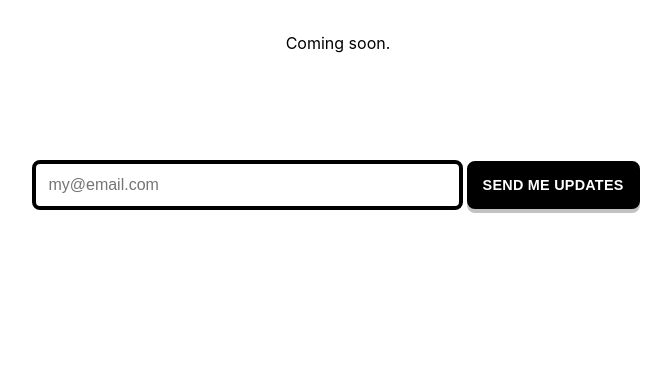
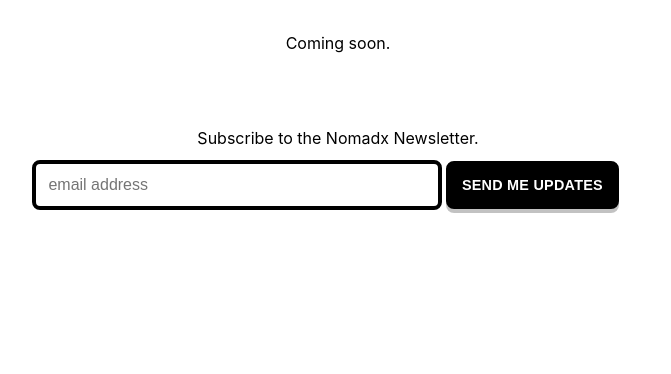
Before and after one commit to nomadx-team/nomadx-site, a website built with Parcel: page src/index.html in a window 1280 px wide. Shown: the part 415-789 px from the top of the page, without its empty margins (302-973 px from the left). Built offline with nearby package versions, Linux system fonts and the light colour scheme.

Commit message:
add mailchimp list

```diff
--- a/88268940ca4052ca5d427682a22b4fe5.js
+++ b/88268940ca4052ca5d427682a22b4fe5.js
@@ -1,3 +1,3 @@
-require=function(r,e,n){function t(n,o){function i(r){return t(i.resolve(r))}function f(e){return r[n][1][e]||e}if(!e[n]){if(!r[n]){var c="function"==typeof require&&require;if(!o&&c)return c(n,!0);if(u)return u(n,!0);var l=new Error("Cannot find module '"+n+"'");throw l.code="MODULE_NOT_FOUND",l}i.resolve=f;var a=e[n]=new t.Module;r[n][0].call(a.exports,i,a,a.exports)}return e[n].exports}function o(){this.bundle=t,this.exports={}}var u="function"==typeof require&&require;t.Module=o,t.modules=r,t.cache=e,t.parent=u;for(var i=0;i<n.length;i++)t(n[i]);return t}({3:[function(require,module,exports) {
+require=function(r,e,n){function t(n,o){function i(r){return t(i.resolve(r))}function f(e){return r[n][1][e]||e}if(!e[n]){if(!r[n]){var c="function"==typeof require&&require;if(!o&&c)return c(n,!0);if(u)return u(n,!0);var l=new Error("Cannot find module '"+n+"'");throw l.code="MODULE_NOT_FOUND",l}i.resolve=f;var a=e[n]=new t.Module;r[n][0].call(a.exports,i,a,a.exports)}return e[n].exports}function o(){this.bundle=t,this.exports={}}var u="function"==typeof require&&require;t.Module=o,t.modules=r,t.cache=e,t.parent=u;for(var i=0;i<n.length;i++)t(n[i]);return t}({10:[function(require,module,exports) {
 var e=document.querySelectorAll("img");e.forEach(function(e){e.addEventListener("error",function(n){e.classList.add("unloaded")})});
-},{}]},{},[3])
+},{}]},{},[10])
--- a/src/index.html
+++ b/src/index.html
@@ -5,7 +5,17 @@
     <meta name="viewport" content="width=device-width, initial-scale=1.0, minimum-scale=1.0, maximum-scale=5.0">
 
     <link href="https://fonts.googleapis.com/css?family=Rubik" rel="stylesheet">
+    <!-- <link href="//cdn-images.mailchimp.com/embedcode/slim-10_7.css" rel="stylesheet" type="text/css"> -->
     <link rel="stylesheet" href="./styles/main.scss">
+
+    <style type="text/css">
+    /* #mc_embed_signup{background:#fff; clear:left; font:14px Helvetica,Arial,sans-serif; } */
+    #mc_embed_signup input.email {
+      width: 100%;
+    }
+      /* Add your own MailChimp form style overrides in your site stylesheet or in this style block.
+        We recommend moving this block and the preceding CSS link to the HEAD of your HTML file. */
+    </style>
 
   </head>
 
@@ -24,9 +34,24 @@
       </section>
 
       <section class="signup">
-        <label for="newsletter">Email</label>
+        <!-- Begin MailChimp Signup Form -->
+      <div id="mc_embed_signup">
+      <form action="https://tools.us18.list-manage.com/subscribe/post?u=01ebe242f1f519b2b59e09ca2&amp;id=9292afeeb3" method="post" id="mc-embedded-subscribe-form" name="mc-embedded-subscribe-form" class="validate" target="_blank" novalidate>
+          <div id="mc_embed_signup_scroll">
+        <label for="mce-EMAIL">Subscribe to the Nomadx Newsletter.</label>
+        <input type="email" value="" name="EMAIL" class="email" id="mce-EMAIL" placeholder="email address" required>
+          <!-- real people should not fill this in and expect good things - do not remove this or risk form bot signups-->
+          <div style="position: absolute; left: -5000px;" aria-hidden="true"><input type="text" name="b_01ebe242f1f519b2b59e09ca2_9292afeeb3" tabindex="-1" value=""></div>
+          <div class="clear">
+            <input type="submit" value="Send Me Updates" name="subscribe" id="mc-embedded-subscribe" class="button"></div>
+          </div>
+      </form>
+      </div>
+
+<!--End mc_embed_signup-->
+        <!-- <label for="newsletter">Email</label>
         <input id="newsletter" type="email" tabindex="0" placeholder="my@email.com">
-        <button>Send Me Updates</button>
+        <button>Send Me Updates</button> -->
         <!-- <button class="outline">Learn More</button> -->
       </section>
 
--- a/src/styles/button.scss
+++ b/src/styles/button.scss
@@ -1,4 +1,4 @@
-button, [role="button"] {
+button, [role="button"], input[type="submit"] {
     position: relative;
     border: var(--border-width) solid black;
     background: #000;
--- a/src/styles/section/signup.scss
+++ b/src/styles/section/signup.scss
@@ -8,12 +8,26 @@
     min-height: 128px;
     margin-bottom: 128px;
 
-    flex-flow: column nowrap;
+    #mc_embed_signup {
+        width: 100%;
 
-    input#newsletter {
-        width: 100%;
-        margin-bottom: 16px;
+        #mc_embed_signup_scroll {
+            width: 100%;
+            display: flex;
+            align-items: center;
+            justify-content: stretch;
+            flex-flow: column nowrap;
+        }
+
+
+        input[type="email"] {
+            width: 100%;
+            margin-top: 12px;
+            margin-bottom: 16px;
+        }
     }
+
+
 
     label[for="newsletter"] {
         opacity: 0;
@@ -29,7 +43,21 @@
 
 @media screen and (min-width: 640px) {
     section.signup {
-        flex-flow: row nowrap;
+
+        #mc_embed_signup #mc_embed_signup_scroll {
+            label {
+                width: 100%;
+                text-align: center;
+            }
+            input[type="email"] {
+                width: 67%;
+            }
+            input[type="submit"] {
+                margin-top: 12px;
+                margin-bottom: 16px;
+            }
+            flex-flow: row wrap;
+        }
 
         input#newsletter {
             margin-bottom: 0;
```
Also changed, not shown: index.html (+1 -1 lines), 5357e89a11a9cef9188e753c424433e0.css.
